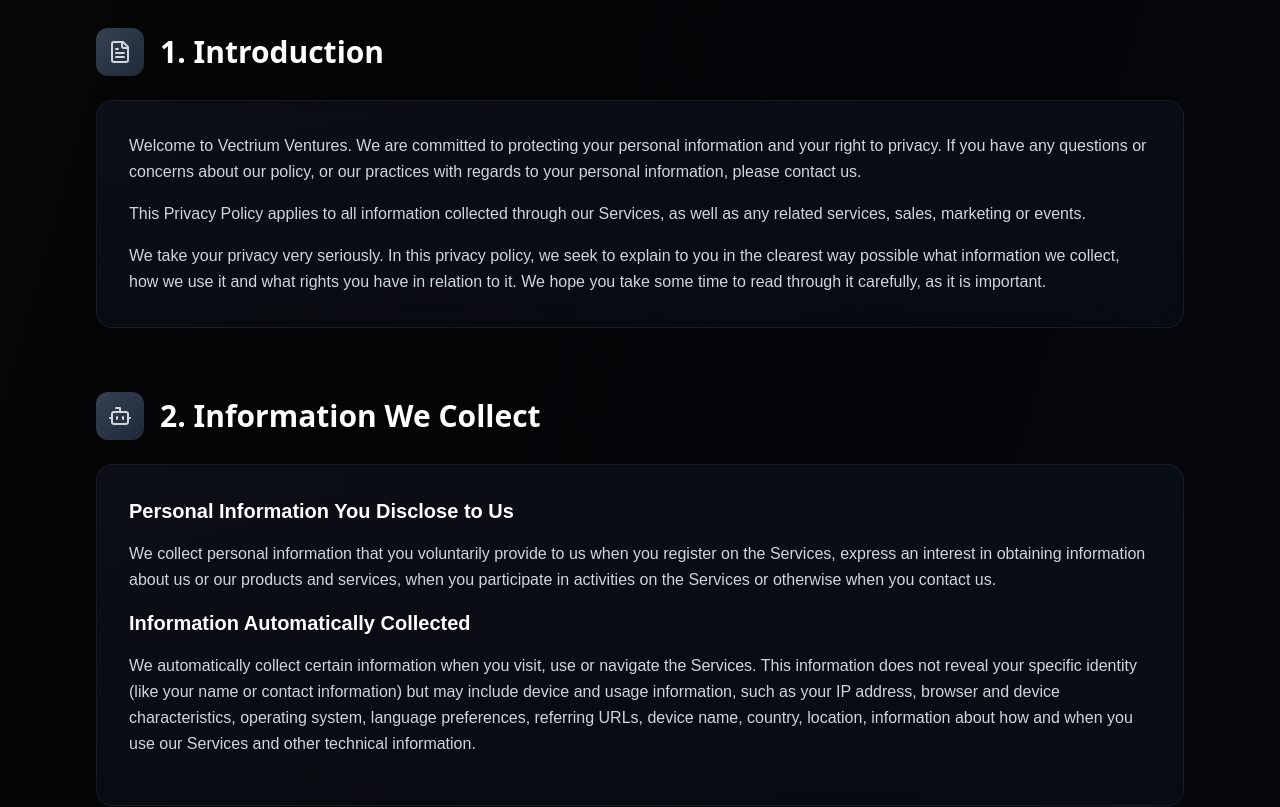
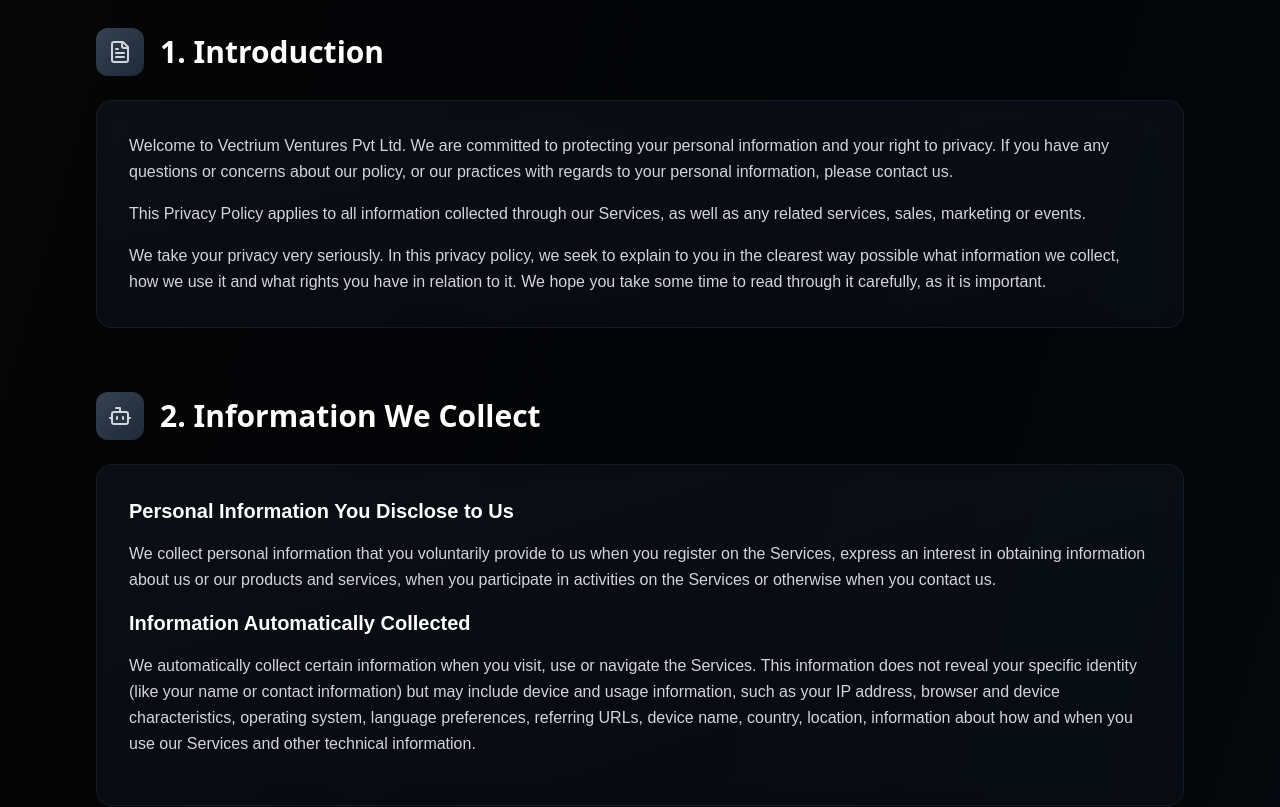
Before and after one commit to Abhi-Ray/New_Vectrium_Ventures, a Next.js app: page /privacy in a window 1280 px wide. Shown: the part 800-1607 px from the top of the page. Built offline with nearby package versions, Linux system fonts and the light colour scheme; no server answers.

Commit message:
google verification

```diff
--- a/app/layout.js
+++ b/app/layout.js
@@ -15,29 +15,29 @@
 });
 
 export const metadata = {
-  title: "Vectrium Ventures - AI Tools, AI Agents, and Agentic Automation",
+  title: "Vectrium Ventures Pvt Ltd - AI Tools, AI Agents, and Agentic Automation",
   description:
-    "Vectrium Ventures is a leading provider of AI tools, AI agents, and agentic automation solutions. We help businesses leverage the power of AI to drive growth and innovation.",
+    "Vectrium Ventures Pvt Ltd is a leading provider of AI tools, AI agents, and agentic automation solutions. We help businesses leverage the power of AI to drive growth and innovation.",
   keywords: [
     "AI tools",
     "AI agents",
     "agentic automation",
-    "Vectrium Ventures",
+    "Vectrium Ventures Pvt Ltd",
     "AI solutions",
     "business AI",
   ],
-  author: "Vectrium Ventures",
+  author: "Vectrium Ventures Pvt Ltd",
   robots: "index, follow",
   metadataBase: new URL("https://vectriumventures.in"),
   alternates: {
     canonical: "/",
   },
   openGraph: {
-    title: "Vectrium Ventures - AI Tools, AI Agents, and Agentic Automation",
+    title: "Vectrium Ventures Pvt Ltd - AI Tools, AI Agents, and Agentic Automation",
     description:
-      "Vectrium Ventures is a leading provider of AI tools, AI agents, and agentic automation solutions. We help businesses leverage the power of AI to drive growth and innovation.",
+      "Vectrium Ventures Pvt Ltd is a leading provider of AI tools, AI agents, and agentic automation solutions. We help businesses leverage the power of AI to drive growth and innovation.",
     url: "https://vectriumventures.in",
-    siteName: "Vectrium Ventures",
+    siteName: "Vectrium Ventures Pvt Ltd",
     images: [
       {
         url: "https://vectriumventures.in/img/logo.png",
@@ -50,9 +50,9 @@
   },
   twitter: {
     card: "summary_large_image",
-    title: "Vectrium Ventures - AI Tools, AI Agents, and Agentic Automation",
+    title: "Vectrium Ventures Pvt Ltd - AI Tools, AI Agents, and Agentic Automation",
     description:
-      "Vectrium Ventures is a leading provider of AI tools, AI agents, and agentic automation solutions. We help businesses leverage the power of AI to drive growth and innovation.",
+      "Vectrium Ventures Pvt Ltd is a leading provider of AI tools, AI agents, and agentic automation solutions. We help businesses leverage the power of AI to drive growth and innovation.",
     images: ["https://vectriumventures.in/img/logo.png"],
   },
 };
@@ -78,7 +78,7 @@
             __html: JSON.stringify({
               "@context": "https://schema.org",
               "@type": "Organization",
-              "name": "Vectrium Ventures",
+              "name": "Vectrium Ventures Pvt Ltd",
               "url": "https://vectriumventures.in",
               "logo": "https://vectriumventures.in/img/logo.png",
               "contactPoint": {
--- a/app/page.js
+++ b/app/page.js
@@ -5,14 +5,14 @@
 import { ThreeDMarqueeDemoSecond } from "@/components/common/CallToAction";
 
 export const metadata = {
-  title: "Vectrium Ventures - Top AI Tools, AI Agents, and Agentic Automation",
+  title: "Vectrium Ventures Pvt Ltd - Top AI Tools, AI Agents, and Agentic Automation",
   description:
-    "Discover top-ranking AI tools, AI agents, and agentic automation solutions from Vectrium Ventures. We provide cutting-edge AI to accelerate business growth and innovation.",
+    "Discover top-ranking AI tools, AI agents, and agentic automation solutions from Vectrium Ventures Pvt Ltd. We provide cutting-edge AI to accelerate business growth and innovation.",
   keywords: [
     "top AI tools",
     "best AI agents",
     "agentic automation platforms",
-    "Vectrium Ventures",
+    "Vectrium Ventures Pvt Ltd",
     "AI solutions for business",
     "enterprise AI",
     "AI-driven automation",
@@ -21,11 +21,11 @@
     canonical: "/",
   },
   openGraph: {
-    title: "Vectrium Ventures - Top AI Tools, AI Agents, and Agentic Automation",
+    title: "Vectrium Ventures Pvt Ltd - Top AI Tools, AI Agents, and Agentic Automation",
     description:
-      "Discover top-ranking AI tools, AI agents, and agentic automation solutions from Vectrium Ventures. We provide cutting-edge AI to accelerate business growth and innovation.",
+      "Discover top-ranking AI tools, AI agents, and agentic automation solutions from Vectrium Ventures Pvt Ltd. We provide cutting-edge AI to accelerate business growth and innovation.",
     url: "https://vectriumventures.in",
-    siteName: "Vectrium Ventures",
+    siteName: "Vectrium Ventures Pvt Ltd",
     images: [
       {
         url: "https://vectriumventures.in/img/logo.png",
@@ -38,9 +38,9 @@
   },
   twitter: {
     card: "summary_large_image",
-    title: "Vectrium Ventures - Top AI Tools, AI Agents, and Agentic Automation",
+    title: "Vectrium Ventures Pvt Ltd - Top AI Tools, AI Agents, and Agentic Automation",
     description:
-      "Discover top-ranking AI tools, AI agents, and agentic automation solutions from Vectrium Ventures. We provide cutting-edge AI to accelerate business growth and innovation.",
+      "Discover top-ranking AI tools, AI agents, and agentic automation solutions from Vectrium Ventures Pvt Ltd. We provide cutting-edge AI to accelerate business growth and innovation.",
     images: ["https://vectriumventures.in/img/logo.png"],
   },
 };
@@ -54,8 +54,8 @@
           __html: JSON.stringify({
             "@context": "https://schema.org",
             "@type": "WebPage",
-            "name": "Vectrium Ventures - Top AI Tools, AI Agents, and Agentic Automation",
-            "description": "Discover top-ranking AI tools, AI agents, and agentic automation solutions from Vectrium Ventures. We provide cutting-edge AI to accelerate business growth and innovation.",
+            "name": "Vectrium Ventures Pvt Ltd - Top AI Tools, AI Agents, and Agentic Automation",
+            "description": "Discover top-ranking AI tools, AI agents, and agentic automation solutions from Vectrium Ventures Pvt Ltd. We provide cutting-edge AI to accelerate business growth and innovation.",
             "url": "https://vectriumventures.in"
           })
         }}
@@ -69,7 +69,7 @@
             "serviceType": "AI Solutions",
             "provider": {
               "@type": "Organization",
-              "name": "Vectrium Ventures"
+              "name": "Vectrium Ventures Pvt Ltd"
             }
           })
         }}
--- a/app/privacy/page.js
+++ b/app/privacy/page.js
@@ -120,7 +120,7 @@
             </div>
             <div className="bg-gradient-to-br from-gray-800/30 to-gray-900/30 rounded-2xl p-8 border border-gray-700/30 backdrop-blur-sm">
               <p className="text-gray-300 leading-relaxed mb-4">
-                Welcome to Vectrium Ventures. We are committed to protecting your personal information and your right to privacy. If you have any questions or concerns about our policy, or our practices with regards to your personal information, please contact us.
+                Welcome to Vectrium Ventures Pvt Ltd. We are committed to protecting your personal information and your right to privacy. If you have any questions or concerns about our policy, or our practices with regards to your personal information, please contact us.
               </p>
               <p className="text-gray-300 leading-relaxed mb-4">
                 This Privacy Policy applies to all information collected through our Services, as well as any related services, sales, marketing or events.
@@ -317,7 +317,7 @@
               <div className="bg-gradient-to-r from-blue-900/20 to-purple-900/20 rounded-xl p-6 border border-blue-700/30">
                 <h3 className="text-lg font-semibold text-white mb-3 flex items-center gap-2">
                   <Bot className="w-5 h-5 text-blue-400" />
-                  Vectrium Ventures
+                  Vectrium Ventures Pvt Ltd
                 </h3>
                 <p className="text-gray-300 text-sm leading-relaxed">
                   We typically respond to inquiries within 24-48 hours during business days.
--- a/components/common/Header.js
+++ b/components/common/Header.js
@@ -145,7 +145,7 @@
             >
               <img
                 src="/img/logo.png"
-                alt="Vectrium Ventures"
+                alt="Vectrium Ventures Pvt Ltd"
                 className="h-24 py-2 w-auto"
                 onError={(e) => {
                   // Fallback to text if image fails to load
@@ -157,7 +157,7 @@
                 className="hidden text-white font-bold text-xl tracking-tight"
                 style={{ fontFamily: 'Geist Sans, system-ui, -apple-system, sans-serif' }}
               >
-                Vectrium Ventures
+                Vectrium Ventures Pvt Ltd
               </span>
             </a>
           </div>
```
Also changed, not shown: 2 other files (tests, documents, lock files or other folders).
